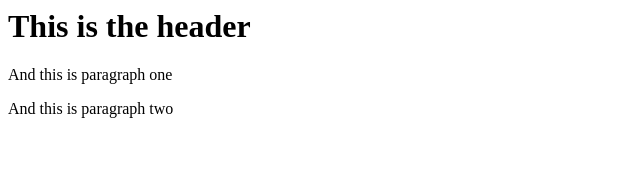
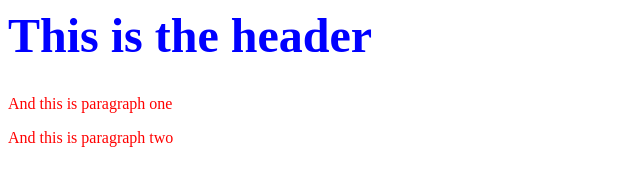
Before and after one commit to Lieferer/SSHRemoteRepo, a plain HTML site: page index.html in a window 1280 px wide. Shown: the whole page, without its empty margins (0-640 px from the left). Drawn offline with Linux system fonts and the light colour scheme.

Commit message:
Added CSS

```diff
--- a/index.html
+++ b/index.html
@@ -1,10 +1,16 @@
 <html>
 	<head>
+	<style>
+	  h1 {color:blue; font-size: 300%}
+	  p {color: red}
+	</style>
+	</head>
+
+
 		<body>
 			<h1>This is the header</h1>
 			<p>And this is paragraph one</p>
 			<p>And this is paragraph two</p>
 		</body>
-	</head>
 
 </html>
```
